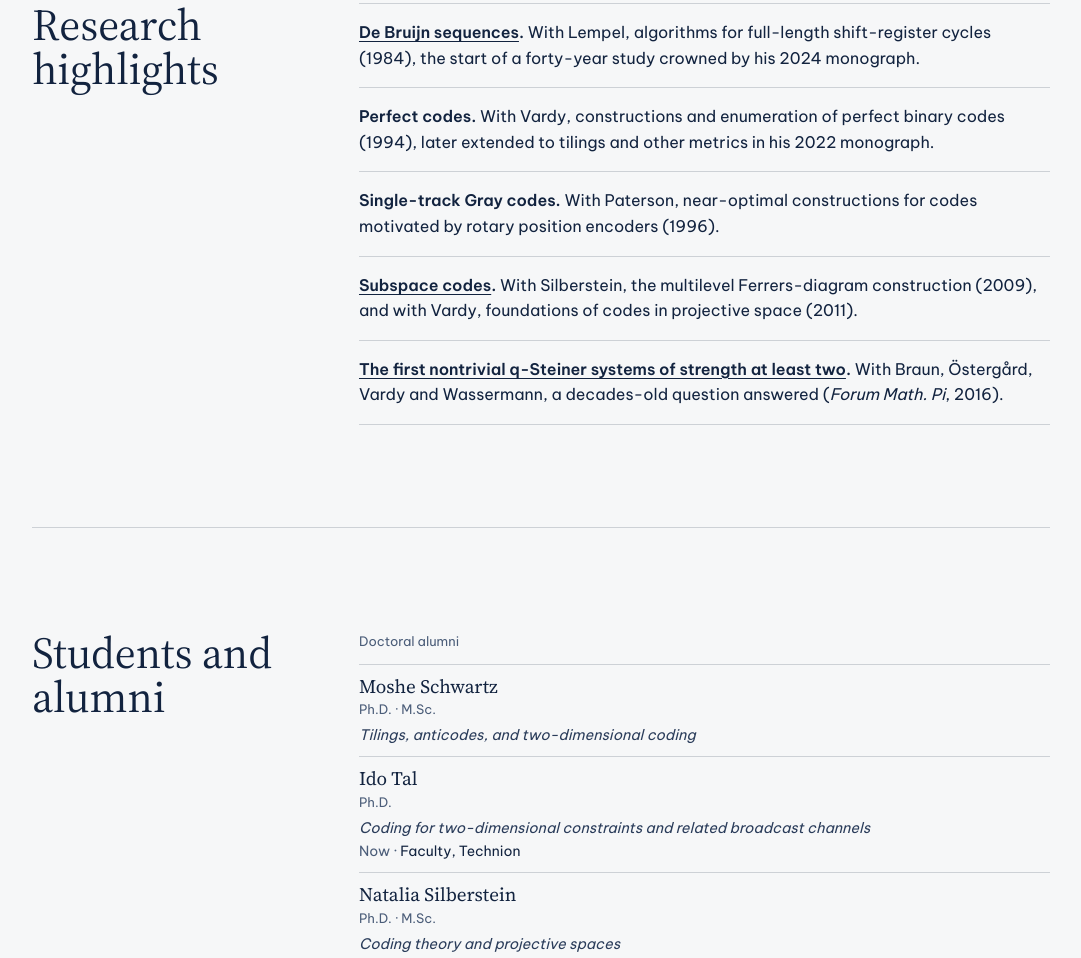
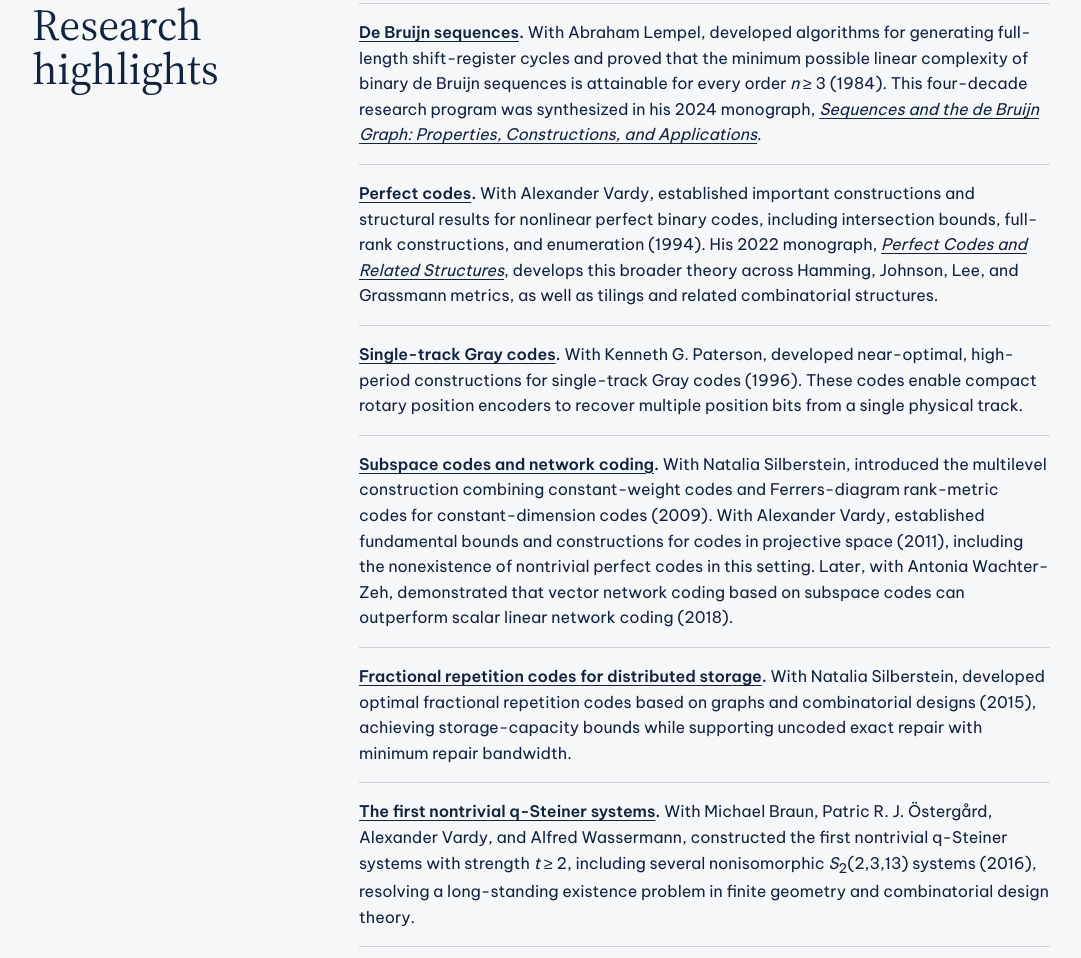
Before and after one commit to Fisv/Mini-Course-and-Workshop-on-Coding-theory-and-Combinatorics, a plain HTML site: page etzion.html in a window 1280 px wide. Shown: the part 1434-2392 px from the top of the page, without its empty margins (99-1180 px from the left). Drawn offline with Linux system fonts and the light colour scheme.

Commit message:
Update Tuvi Etzion's research highlights

```diff
--- a/etzion.html
+++ b/etzion.html
@@ -67,11 +67,12 @@
       <h2>Research highlights</h2>
       <div>
         <ul class="profile-highlights">
-          <li><strong><a href="https://etzion.net.technion.ac.il/files/2016/02/P2.pdf" target="_blank" rel="noopener">De Bruijn sequences</a>.</strong> With Lempel, algorithms for full-length shift-register cycles (1984), the start of a forty-year study crowned by his 2024 monograph.</li>
-          <li><strong>Perfect codes.</strong> With Vardy, constructions and enumeration of perfect binary codes (1994), later extended to tilings and other metrics in his 2022 monograph.</li>
-          <li><strong>Single-track Gray codes.</strong> With Paterson, near-optimal constructions for codes motivated by rotary position encoders (1996).</li>
-          <li><strong><a href="https://arxiv.org/abs/0807.4846" target="_blank" rel="noopener">Subspace codes</a>.</strong> With Silberstein, the multilevel Ferrers-diagram construction (2009), and with Vardy, foundations of codes in projective space (2011).</li>
-          <li><strong><a href="https://arxiv.org/abs/1304.1462" target="_blank" rel="noopener">The first nontrivial q-Steiner systems of strength at least two</a>.</strong> With Braun, Östergård, Vardy and Wassermann, a decades-old question answered (<em>Forum Math. Pi</em>, 2016).</li>
+          <li><strong><a href="https://etzion.net.technion.ac.il/files/2016/02/P4.pdf" target="_blank" rel="noopener">De Bruijn sequences</a>.</strong> With Abraham Lempel, developed algorithms for generating full-length shift-register cycles and proved that the minimum possible linear complexity of binary de Bruijn sequences is attainable for every order <i>n</i> ≥ 3 (1984). This four-decade research program was synthesized in his 2024 monograph, <a href="https://www.sciencedirect.com/book/monograph/9780443135170/sequences-and-the-de-bruijn-graph" target="_blank" rel="noopener"><em>Sequences and the de Bruijn Graph: Properties, Constructions, and Applications</em></a>.</li>
+          <li><strong><a href="https://etzion.net.technion.ac.il/files/2016/02/P32.pdf" target="_blank" rel="noopener">Perfect codes</a>.</strong> With Alexander Vardy, established important constructions and structural results for nonlinear perfect binary codes, including intersection bounds, full-rank constructions, and enumeration (1994). His 2022 monograph, <a href="https://doi.org/10.1142/12823" target="_blank" rel="noopener"><em>Perfect Codes and Related Structures</em></a>, develops this broader theory across Hamming, Johnson, Lee, and Grassmann metrics, as well as tilings and related combinatorial structures.</li>
+          <li><strong><a href="https://etzion.net.technion.ac.il/files/2016/02/P36.pdf" target="_blank" rel="noopener">Single-track Gray codes</a>.</strong> With Kenneth G. Paterson, developed near-optimal, high-period constructions for single-track Gray codes (1996). These codes enable compact rotary position encoders to recover multiple position bits from a single physical track.</li>
+          <li><strong><a href="https://arxiv.org/abs/0807.4846" target="_blank" rel="noopener">Subspace codes and network coding</a>.</strong> With Natalia Silberstein, introduced the multilevel construction combining constant-weight codes and Ferrers-diagram rank-metric codes for constant-dimension codes (2009). With Alexander Vardy, established fundamental bounds and constructions for codes in projective space (2011), including the nonexistence of nontrivial perfect codes in this setting. Later, with Antonia Wachter-Zeh, demonstrated that vector network coding based on subspace codes can outperform scalar linear network coding (2018).</li>
+          <li><strong><a href="https://etzion.net.technion.ac.il/files/2016/02/FracRep.pdf" target="_blank" rel="noopener">Fractional repetition codes for distributed storage</a>.</strong> With Natalia Silberstein, developed optimal fractional repetition codes based on graphs and combinatorial designs (2015), achieving storage-capacity bounds while supporting uncoded exact repair with minimum repair bandwidth.</li>
+          <li><strong><a href="https://doi.org/10.1017/fmp.2016.5" target="_blank" rel="noopener">The first nontrivial q-Steiner systems</a>.</strong> With Michael Braun, Patric R. J. Östergård, Alexander Vardy, and Alfred Wassermann, constructed the first nontrivial q-Steiner systems with strength <i>t</i> ≥ 2, including several nonisomorphic <i>S</i><sub>2</sub>(2,3,13) systems (2016), resolving a long-standing existence problem in finite geometry and combinatorial design theory.</li>
         </ul>
       </div>
     </section>
```
